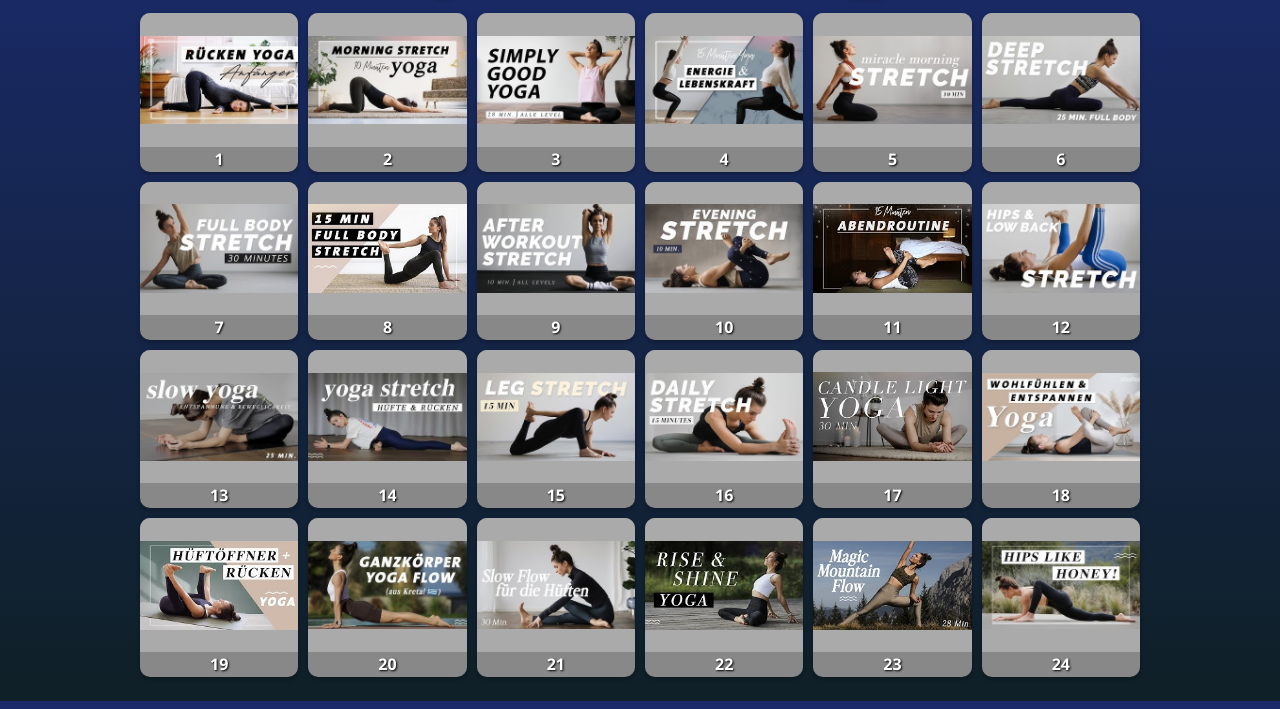
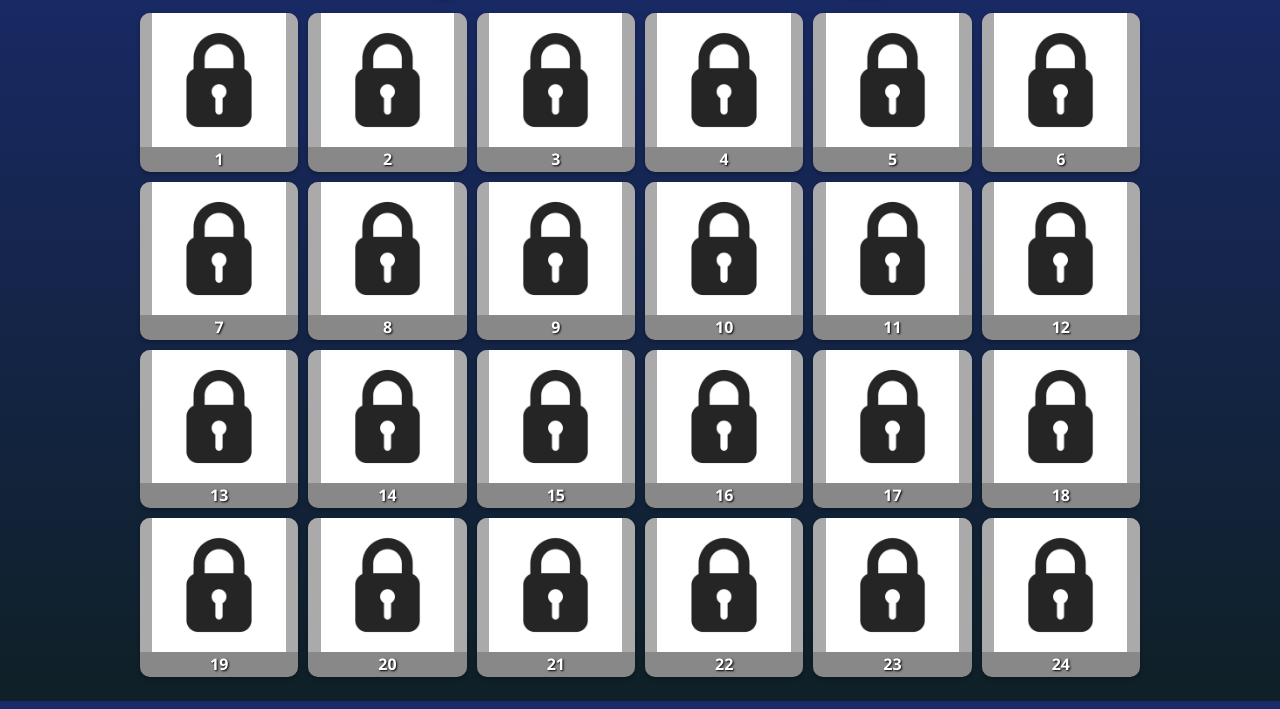
Before and after one commit to JBrakel/YogaAdventskalender, a plain HTML site: page index.html in a window 1280 px wide. Shown: the part 99-808 px from the top of the page. Drawn offline with Linux system fonts and the light colour scheme.

Commit message:
remove test case

```diff
--- a/index.html
+++ b/index.html
@@ -135,11 +135,11 @@ function initCalendar(){
   const lockedImage = "images/locked.jpg";
 
   // compute currentDay (uses real date)
-  // const today = new Date();
-  // const currentDay = (today.getMonth() === 11 && today.getFullYear() === 2025) ? Math.min(today.getDate(),24) : 0;
+  const today = new Date();
+  const currentDay = (today.getMonth() === 11 && today.getFullYear() === 2025) ? Math.min(today.getDate(),24) : 0;
 
-  const today = new Date(2025, 10 , 29);
-  const currentDay = (today.getMonth() === 10 && today.getFullYear() === 2025) ? Math.min(today.getDate(),24) : 0;
+  // const today = new Date(2025, 10 , 29);
+  // const currentDay = (today.getMonth() === 10 && today.getFullYear() === 2025) ? Math.min(today.getDate(),24) : 0;
 
   for(let i=1; i<=24; i++){
     const cell = document.createElement('div');
```
